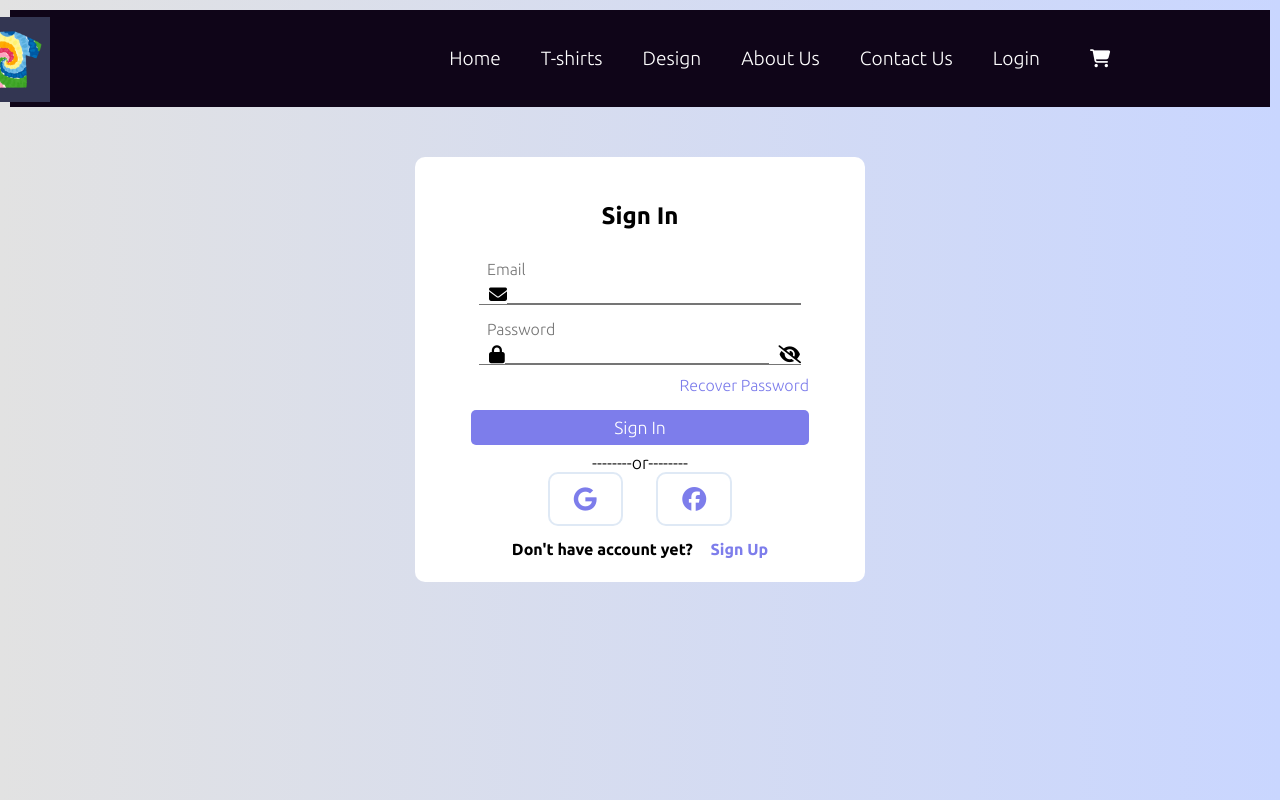
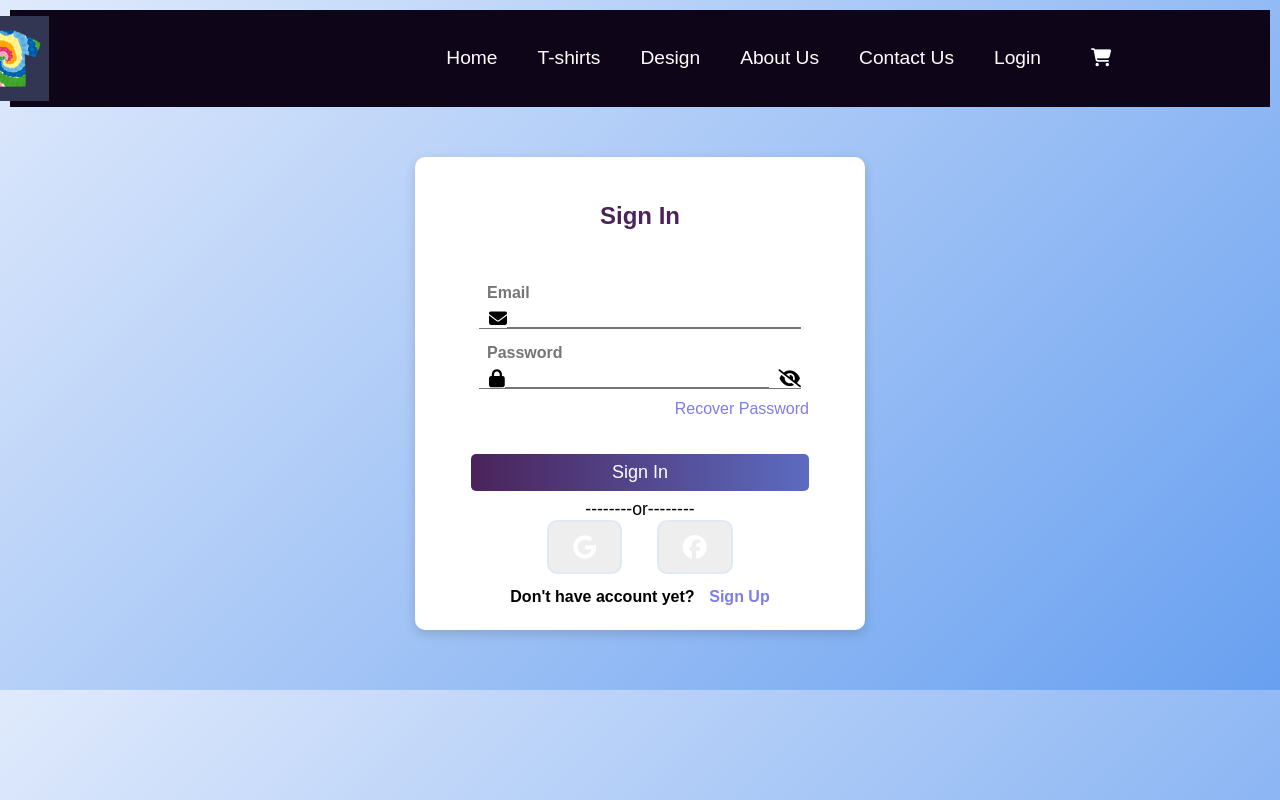
Before and after one commit to bhumiip06/T-shirt-Designing-project, a PHP site: page /login.html in a window 1280 px wide. Run offline with PHP 8.4, Linux system fonts and the light colour scheme.

Commit message:
changed styling for the forms

```diff
--- a/style.css
+++ b/style.css
@@ -4,12 +4,14 @@
     padding: 0;
     box-sizing: border-box;
     color: #fff;
-    font-family: "Ubuntu",sans-serif,"Roboto";
+    font-family: "Ubuntu",'Segoe UI', Tahoma, Geneva, Verdana,sans-serif,"Roboto";
+    font-family:  sans-serif;
 }
 body{
     padding: 10px;
     background-color: #c9d6ff;
-    background : linear-gradient(to right,#e2e2e2,#c9d6ff);
+   /* background : linear-gradient(to right,#e2e2e2,#c9d6ff); */
+    background: linear-gradient(135deg, #e0eafc, #68a0f0);/* changed the background gradient */
 }
 .navbar{
     background-color: rgb(15, 5, 24);
@@ -190,12 +192,14 @@ body{
 /*Login and signup form */
 
 .container{
-    background: #fff;
+     background: #fff;
+    /*background: linear-gradient(135deg, #e0eafc, #68a0f0);*/
     width: 450px;
     padding: 1.5rem;
     margin: 50px auto;
     border-radius: 10px;
-    box-shadow: 0 20px 35px rgba(0,0,1,0,9);
+   /* box-shadow: 0 20px 35px rgba(0,0,1,0,9); */
+    box-shadow: 0 4px 12px rgba(0, 0, 0, 0.15);/*box shadow updated */
 }
 form{
     margin: 0 2rem;
@@ -205,8 +209,9 @@ form{
     font-weight: bold;
     text-align: center;
     padding: 1.3rem;
-    margin-bottom: 0.4rem;
-    color: black;
+    margin-bottom: 30px;
+    /* color: black; */
+    color: #4a235a; /* color changed to purple */
 }
 input{
     color: inherit;
@@ -227,6 +232,7 @@ input{
 }
 .input-group label {
     padding-left: 1rem;
+    font-weight: 600; /* bolded the labels */
 }
 .input-group i{
     /* position: absolute; */
@@ -244,6 +250,7 @@ input:focus{
     background-color: transparent;
     outline: transparent;
     border-bottom: 2px solid hsl(327,90%,28%);
+
 }
 input::placeholder{
     color: transparent;
@@ -288,19 +295,23 @@ i {
     text-decoration: underline;
 }
 .btn{
-    font-size: 1.1rem;
+    font-size: 1.125rem;
     padding: 8px 0;
+    margin-top: 20px; /* added space above the button */
     border-radius: 5px;
     outline: none;
     border: none;
     width: 100%;
-    background: rgb(125,125,235);
+    /* background: rgb(125,125,235); */
+    background: linear-gradient(to right, #4a235a, #5c6bc0); /* changed the background of the button from blue to purple bluish gradient */
     color: white;
     cursor: pointer;
     transition: 0.9s;
 }
 .btn:hover{
-    background:#07001f;
+    /* background:#07001f; */
+    background: linear-gradient(to right, #673ab7, #7986cb); /* added gradient for hover */
+    box-shadow: 0 2px 5px rgba(0, 0, 0, 0.2);   /* box shadow for subtle look of the button */
 }
 .or{
     font-size: 1.1rem;
@@ -311,7 +322,8 @@ i {
     text-align: center;
 }
 .icons i{
-    color: rgb(125,125,235);
+    /*color: rgb(125,125,235);*/
+    background-color: #eee;/* changed background color  */
     padding: 0.8rem 1.5rem;
     border-radius: 10px;
     font-size: 1.5rem;
@@ -321,9 +333,11 @@ i {
     transition: 1s;
 }
 .icons i:hover{
-    background: #07001f;
+   /*  background: #07001f;  */
     font-size: 1.6rem;
     border: 2px solid rgb(125,125,235);
+    background-color: #ddd; /* changed background color  */
+
 }
 .links{
     display: flex;
@@ -331,6 +345,7 @@ i {
     padding:0 4rem;
     margin-top: 0.9rem;
     font-weight: bold;
+    color: #5c6bc0
 }
 button{
     color: rgb(125,125,235);
```
